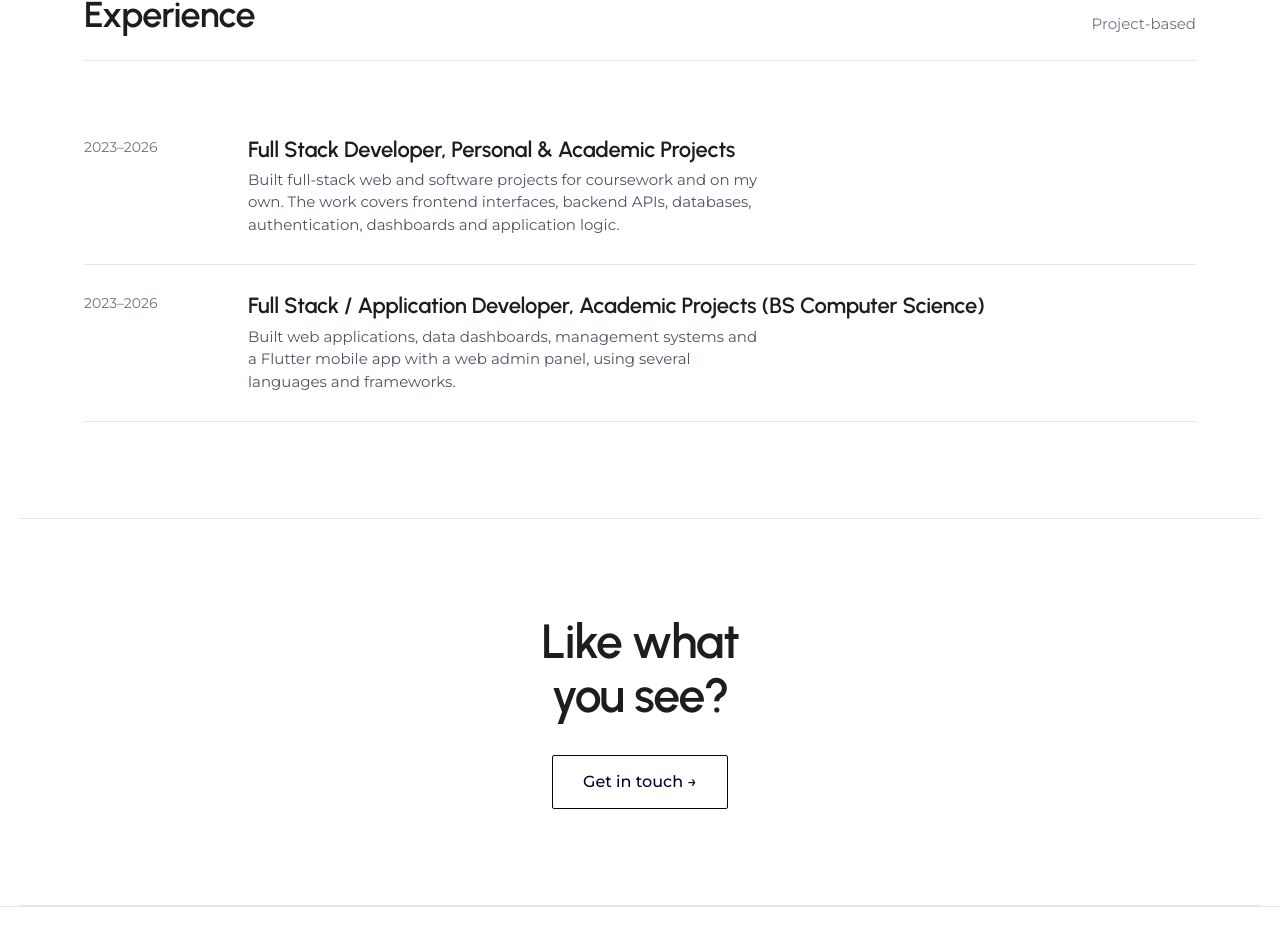
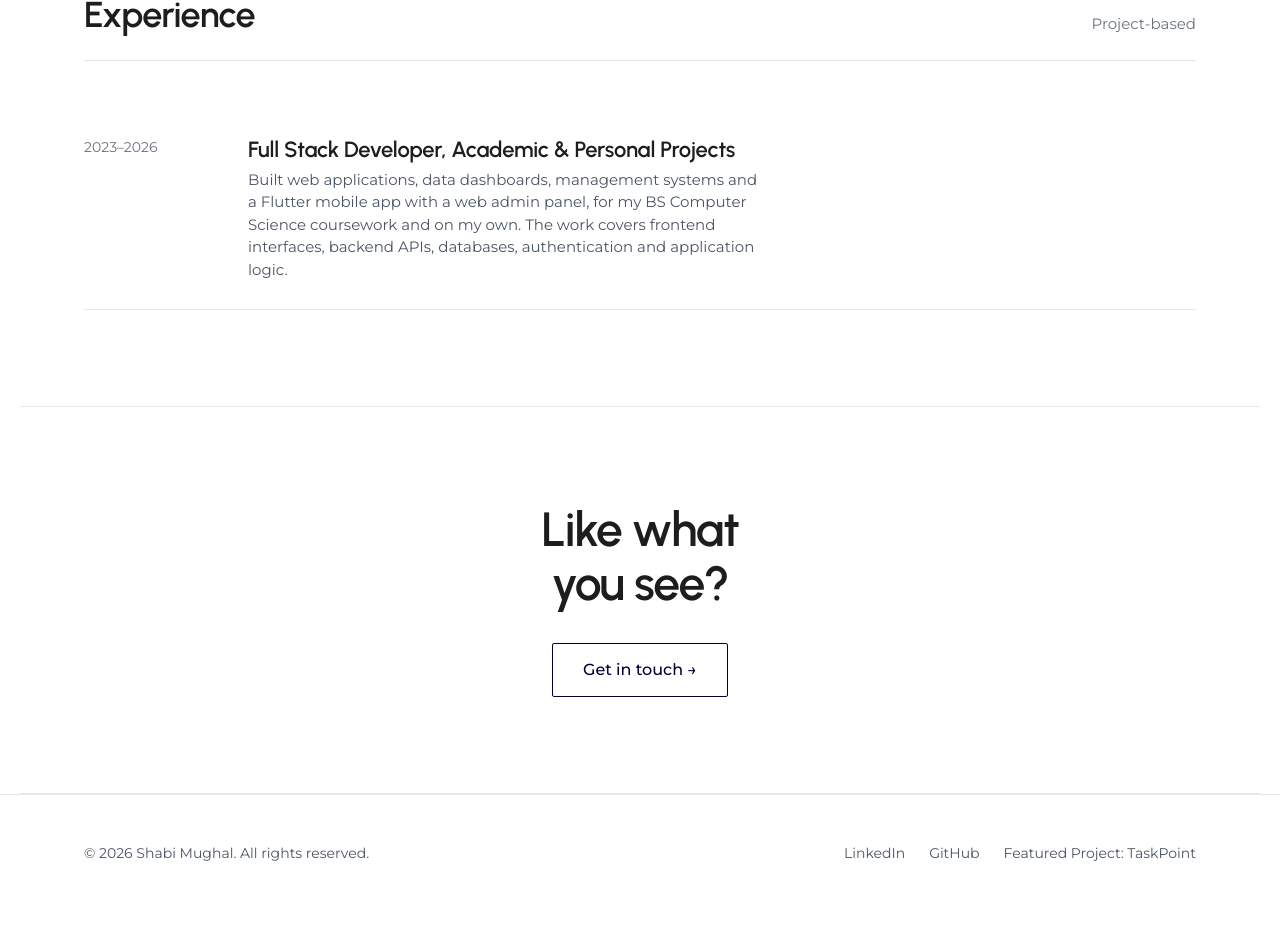
Before and after one commit to shabicreations033/shabimughal.dev, a React (Vite) app in the folder client/: page /about in a window 1280 px wide. Shown: the part 4435-5369 px from the top of the page. After the commit the page ends 5347 px from the top, so only its background shows below. Built offline with nearby package versions, Linux system fonts and the light colour scheme; no server answers; the HTML template or start-up script is replaced by a standard one.

Commit message:
Merge duplicate experience entries

```diff
--- a/client/src/data/profile.js
+++ b/client/src/data/profile.js
@@ -334,16 +334,10 @@ const profile = {
 
   experience: [
     {
-      role: 'Full Stack Developer, Personal & Academic Projects',
+      role: 'Full Stack Developer, Academic & Personal Projects',
       years: '2023–2026',
       description:
-        "Built full-stack web and software projects for coursework and on my own. The work covers frontend interfaces, backend APIs, databases, authentication, dashboards and application logic.",
-    },
-    {
-      role: 'Full Stack / Application Developer, Academic Projects (BS Computer Science)',
-      years: '2023–2026',
-      description:
-        "Built web applications, data dashboards, management systems and a Flutter mobile app with a web admin panel, using several languages and frameworks.",
+        'Built web applications, data dashboards, management systems and a Flutter mobile app with a web admin panel, for my BS Computer Science coursework and on my own. The work covers frontend interfaces, backend APIs, databases, authentication and application logic.',
     },
   ],
 };
```
